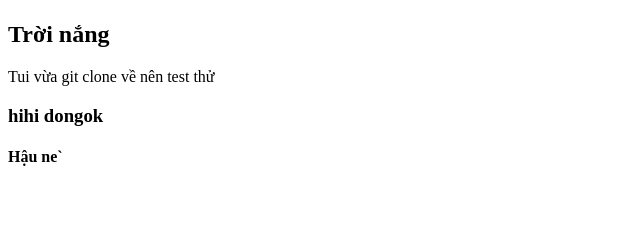
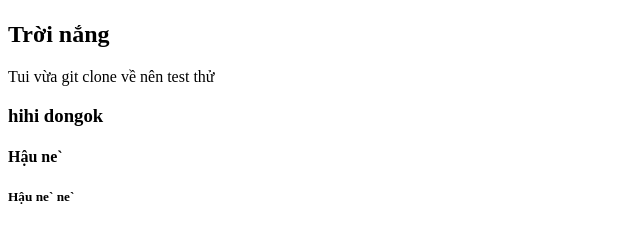
Before and after one commit to QuangKhai-dev/bc52_portfolio, a plain HTML site: page index.html in a window 1280 px wide. Shown: the full height of the page, 0-640 px from the left. Drawn offline with Linux system fonts and the light colour scheme.

Commit message:
hau commit 1

```diff
--- a/index.html
+++ b/index.html
@@ -13,5 +13,6 @@
     <p>Tui vừa git clone về nên test thử</p>
     <h3>hihi dongok</h3>
     <h4>Hậu ne`</h4>
+    <h5>Hậu ne` ne`</h5>
   </body>
 </html>
```
